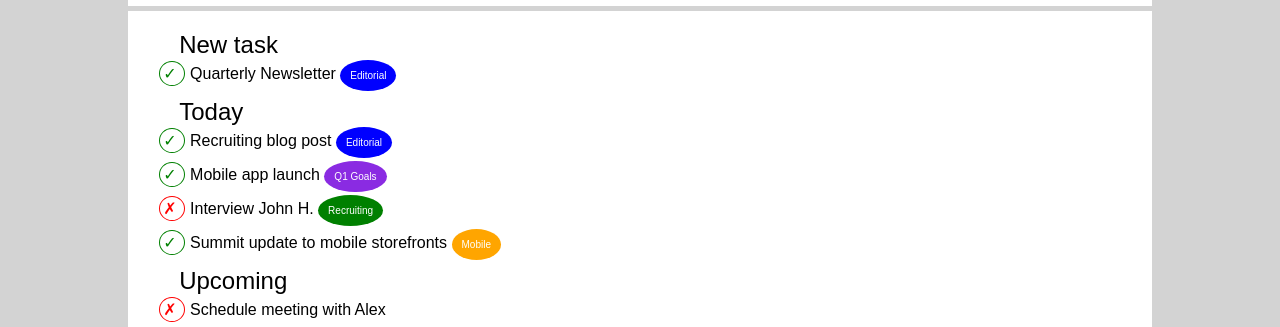
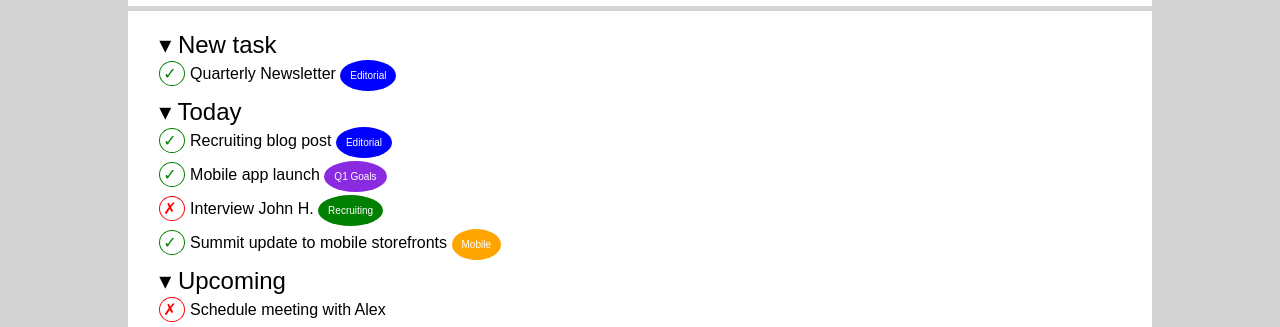
Before and after one commit to ChristopherZito/html-css-toboolist, a plain HTML site: page index.html in a window 1280 px wide. Shown: the part 169-496 px from the top of the page. Drawn offline with Linux system fonts and the light colour scheme.

Commit message:
inserimento triangoli

```diff
--- a/css/style.css
+++ b/css/style.css
@@ -71,7 +71,9 @@ main div {
     margin-top: 5px;
     margin-left: 0px;
 }
-
+section h2 {
+    margin-left: -20px;
+}
 .info {
     font-size: 10px;
     color: white;
--- a/index.html
+++ b/index.html
@@ -31,7 +31,7 @@
             <section >
                 <!-- sezione new task -->
 
-                    <h2>New task</h2>
+                    <h2> &#9662; New task</h2>
                     <div>
                         <span class="check">
                             &check;
@@ -46,7 +46,7 @@
 
                 <section >
                 <!-- sezione today -->
-                    <h2>Today</h2>
+                    <h2> &#9662; Today</h2>
                     <div>
                         <span class="check">
                             &check;
@@ -91,7 +91,7 @@
 
                 <section >
                 <!-- sezione upcoming -->
-                    <h2>Upcoming</h2>
+                    <h2> &#9662; Upcoming</h2>
                     <div>
                         <span class="cross">
                             &cross;
```
